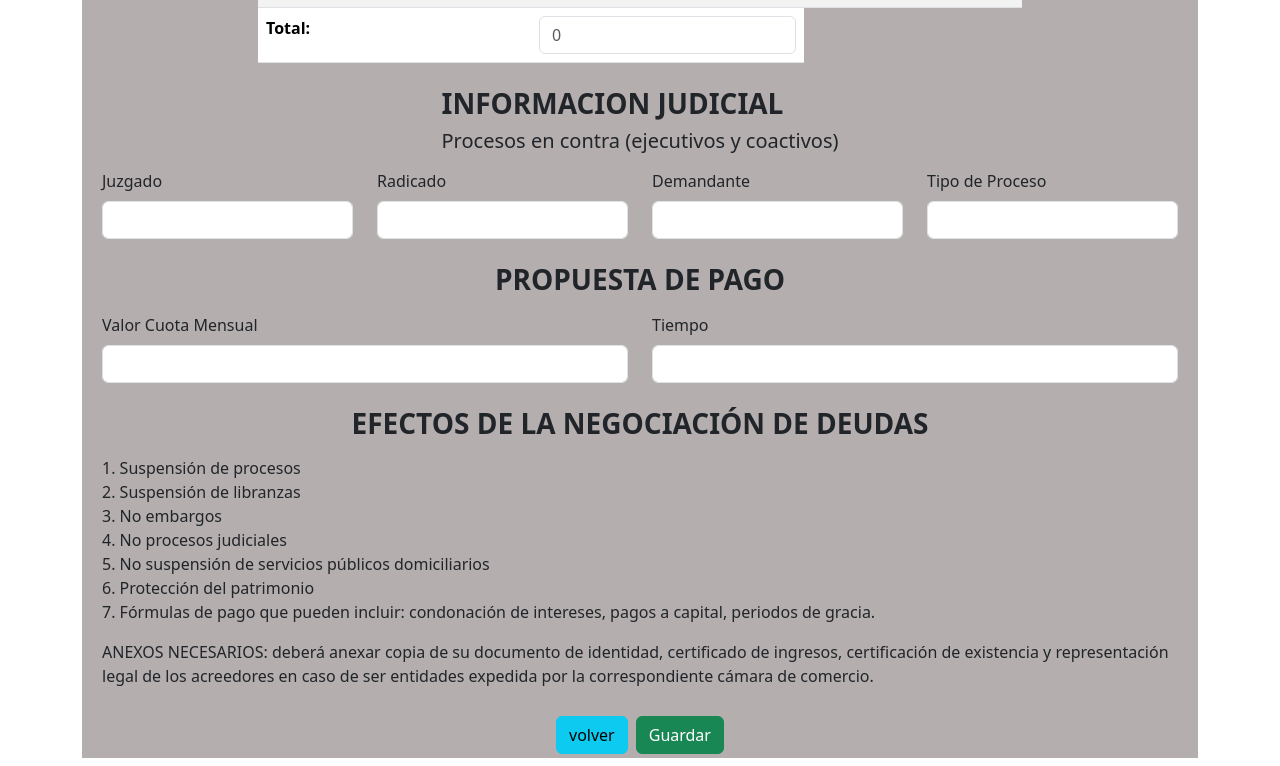
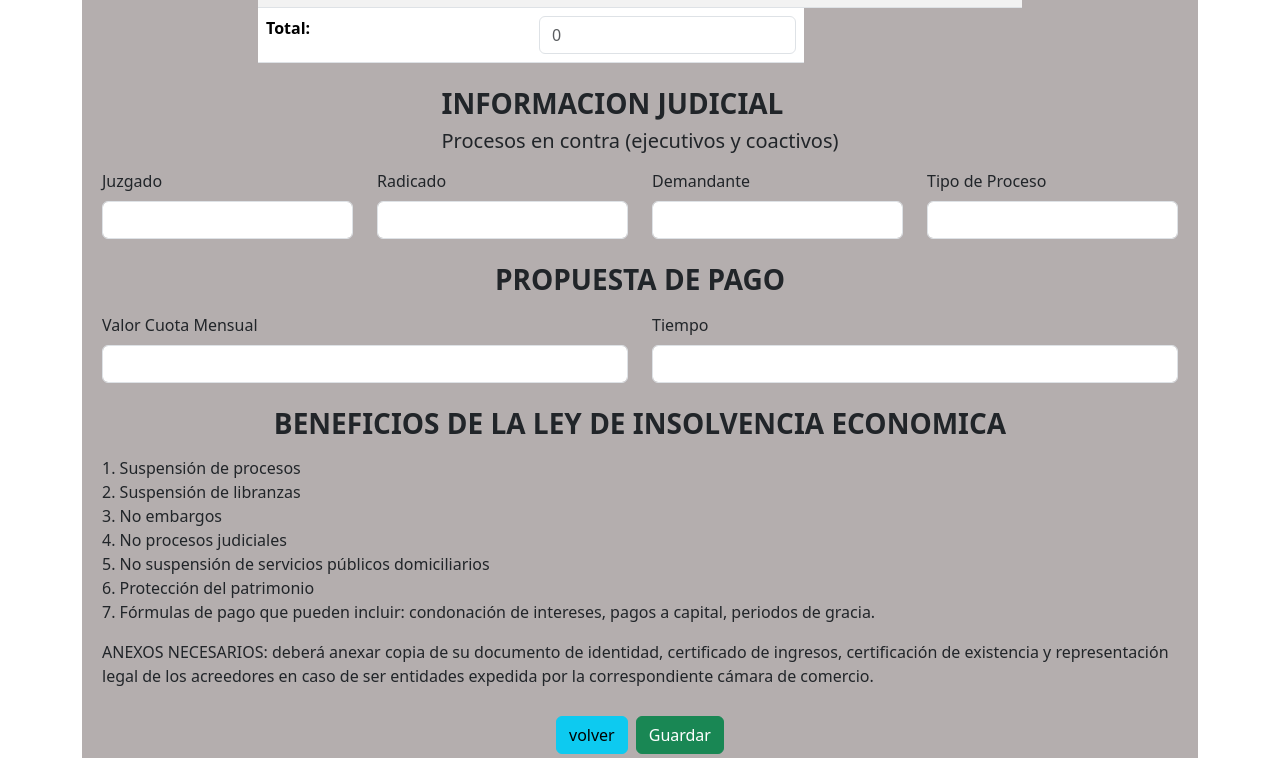
Before and after one commit to sneyder53/front-insolvencia, an Angular app: page /orientacion/1 in a window 1280 px wide. Shown: the part 2273-3039 px from the top of the page. Built offline with nearby package versions, Linux system fonts and the light colour scheme.

Commit message:
se cambio un titulo

```diff
--- a/src/app/components/orientacion/orientacion.component.html
+++ b/src/app/components/orientacion/orientacion.component.html
@@ -432,7 +432,7 @@
       <div class="row m-2">
         <div class="col"></div>
         <div class="col-auto ">
-          <h3><strong>EFECTOS DE LA NEGOCIACIÓN DE DEUDAS</strong></h3>
+          <h3><strong>BENEFICIOS DE LA LEY DE INSOLVENCIA ECONOMICA</strong></h3>
 
         </div>
         <div class="col"></div>
```
